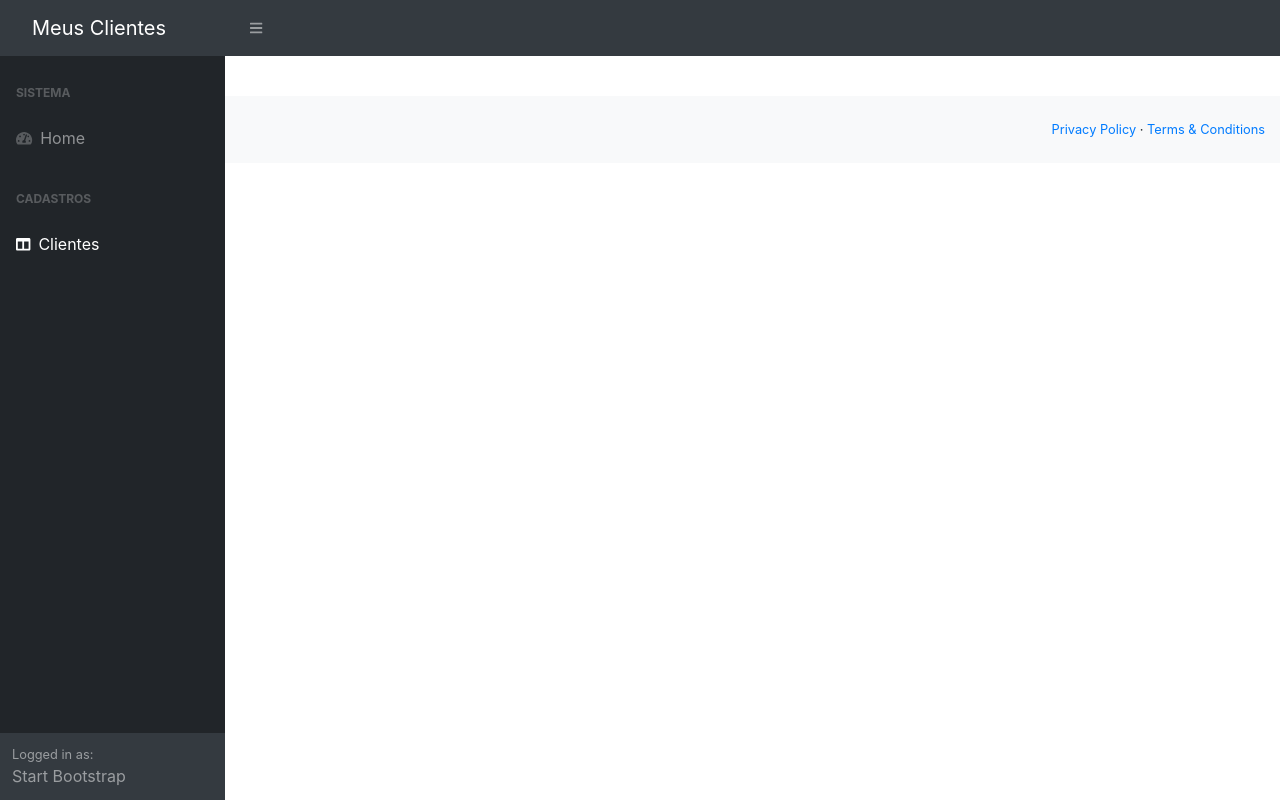
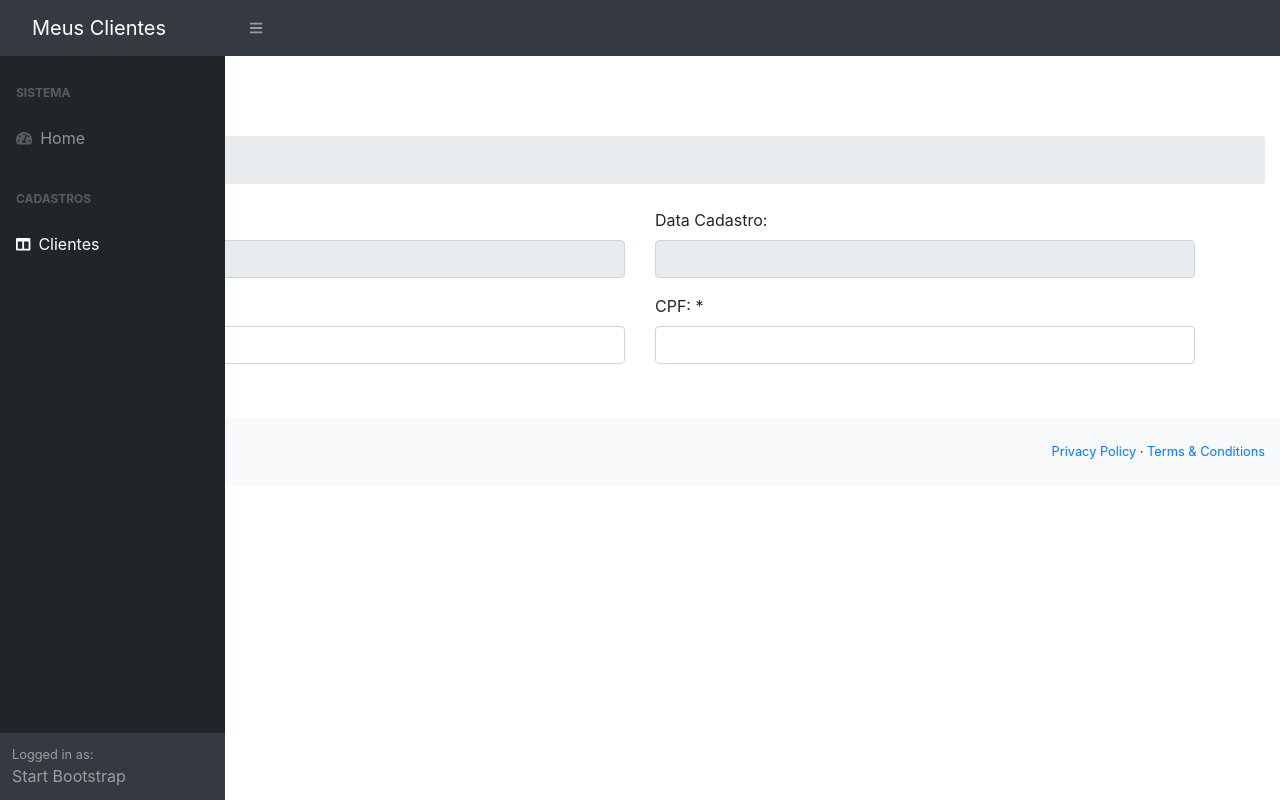
Before and after one commit to arturtarcisio/clientes-app, an Angular app: page /clientes-form in a window 1280 px wide. Built offline with nearby package versions, Linux system fonts and the light colour scheme.

Commit message:
Desenvolvendo o formulario de clientes

```diff
--- /dev/null
+++ b/src/app/clientes/cliente.ts
@@ -0,0 +1,6 @@
+export class Cliente {
+  id: number
+  nome: string
+  cpf: string
+  dataCadastro: string
+}
--- a/src/app/clientes/clientes-form/clientes-form.component.html
+++ b/src/app/clientes/clientes-form/clientes-form.component.html
@@ -1 +1,44 @@
-<p>clientes-form works!</p>
+<h1 class="mt-4">Clientes</h1>
+<ol class="breadcrumb mb-4">
+    <li class="breadcrumb-item active">Cadastro</li>
+</ol>
+<div class="container">
+  <form>
+    <div class="row">
+      <div class="col-md-6">
+        <div class="form-group">
+          <label>ID:</label>
+          <input type="text" class="form-control" disabled="true">
+        </div>
+      </div>
+      <div class="col-md-6">
+        <div class="form-group">
+          <label>Data Cadastro:</label>
+          <input type="text" class="form-control" disabled="true">
+        </div>
+      </div>
+    </div>
+    <div class="row">
+      <div class="col-md-6">
+        <div class="form-group">
+          <label>Nome: *</label>
+          <input type="text" class="form-control">
+        </div>
+      </div>
+      <div class="col-md-6">
+        <div class="form-group">
+          <label>CPF: *</label>
+          <input type="text" class="form-control">
+        </div>
+      </div>
+    </div>
+    <div class="row">
+      <div class="col-md-2">
+        <button type="submit" class="btn btn-success">
+          <i class="fa fa-save"></i>
+          Salvar
+        </button>
+      </div>
+    </div>
+  </form>
+</div>
--- a/src/app/clientes/clientes-form/clientes-form.component.ts
+++ b/src/app/clientes/clientes-form/clientes-form.component.ts
@@ -1,4 +1,5 @@
 import { Component, OnInit } from '@angular/core';
+import { Cliente } from '../cliente'
 
 @Component({
   selector: 'app-clientes-form',
@@ -7,6 +8,8 @@ import { Component, OnInit } from '@angular/core';
 })
 export class ClientesFormComponent implements OnInit {
 
+  cliente: Cliente
+
   constructor() { }
 
   ngOnInit(): void {
```
